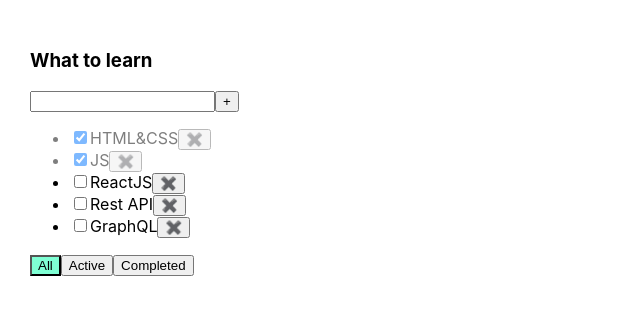
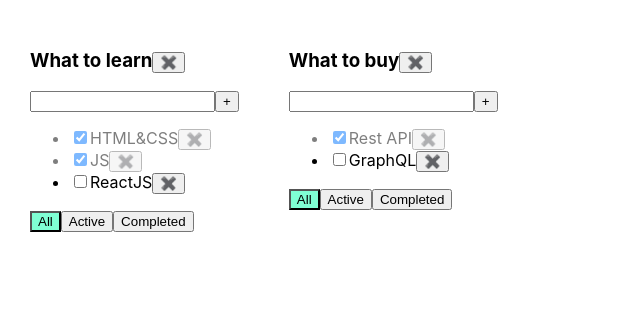
Before and after one commit to dnisaev/todolist, a React (Create React App) app: page / in a window 1280 px wide. Shown: the top 314 px of the page, without its empty margins (0-640 px from the left). Built offline with nearby package versions, Linux system fonts and the light colour scheme.

Commit message:
change Todolist - sprint2 week1

```diff
--- a/src/App.css
+++ b/src/App.css
@@ -22,3 +22,7 @@
 .is-done {
   opacity: 0.5;
 }
+
+.removeTlButton {
+  display: inline-block;
+}
--- a/src/App.tsx
+++ b/src/App.tsx
@@ -1,66 +1,99 @@
 import React, {useState} from 'react';
 import './App.css';
-import {Todolist} from "./components/Todolist";
+import {TaskType, Todolist} from "./components/Todolist";
 import {v1} from "uuid";
 
-export type FilterValuesType = 'all' | 'active' | 'completed'
+export type FilterValuesType = 'active' | 'all' | 'completed';
+type TodolistsType = {
+    id: string
+    title: string
+    filter: FilterValuesType
+};
+type TasksStateType = {
+    [key: string]: Array<TaskType>
+}
 
 function App() {
 
-    let [tasks, setTasks] = useState([
-        {id: v1(), title: "HTML&CSS", isDone: true},
-        {id: v1(), title: "JS", isDone: true},
-        {id: v1(), title: "ReactJS", isDone: false},
-        {id: v1(), title: "Rest API", isDone: false},
-        {id: v1(), title: "GraphQL", isDone: false}
+    let todolistID1 = v1()
+    let todolistID2 = v1()
+
+    let [todolists, setTodolists] = useState<Array<TodolistsType>>([
+        {id: todolistID1, title: 'What to learn', filter: 'all'},
+        {id: todolistID2, title: 'What to buy', filter: 'all'},
     ])
+    let [tasks, setTasks] = useState<TasksStateType>({
+        [todolistID1]: [
+            {id: v1(), title: 'HTML&CSS', isDone: true},
+            {id: v1(), title: 'JS', isDone: true},
+            {id: v1(), title: 'ReactJS', isDone: false},
 
-    function removeTask(id: string) {
-        let filteredTasks = tasks.filter(task => task.id !== id)
-        setTasks(filteredTasks)
+        ],
+        [todolistID2]: [
+            {id: v1(), title: 'Rest API', isDone: true},
+            {id: v1(), title: 'GraphQL', isDone: false},
+        ]
+    })
+
+    function removeTask(id: string, todolistId: string) {
+        let todolistTasks = tasks[todolistId]
+            tasks[todolistId] = todolistTasks.filter(task => task.id !== id)
+        setTasks({...tasks})
     }
-
-    let [filter, setFilter] = useState<FilterValuesType>('all')
-    let tasksForTodoList = tasks
-
-    if (filter === 'active') {
-        tasksForTodoList = tasks.filter(task => task.isDone === false)
+    function addTask(title: string, todolistId: string) {
+        let task = {id: v1(), title: title, isDone: false};
+        let todolistTasks = tasks[todolistId];
+        tasks[todolistId] = [task, ...todolistTasks]
+        setTasks({...tasks});
     }
-    if (filter === 'completed') {
-        tasksForTodoList = tasks.filter(task => task.isDone === true)
-    }
-
-    function changeFilter(value: FilterValuesType) {
-        setFilter(value)
-    }
-
-    function addTask(title: string) {
-        let task = {id: v1(), title: title, isDone: false};
-        let newTasks = [task, ...tasks];
-        setTasks(newTasks);
-        console.log(`add task: ${title}`);
-    }
-
-    function changeTaskStatus(id: string, isDone: boolean){
-        let task = tasks.find(t => t.id === id)
+    function changeTaskStatus(id: string, isDone: boolean, todolistId: string) {
+        let todolistTasks = tasks[todolistId];
+        let task = todolistTasks.find(t => t.id === id)
         if (task) {
             task.isDone = isDone;
-            setTasks([...tasks])
+            setTasks({...tasks})
         }
+    }
+    function changeFilter(value: FilterValuesType, todolistId: string) {
+        let todolist = todolists.find(tl => tl.id === todolistId);
+        if (todolist) {
+            todolist.filter = value
+            setTodolists([...todolists])
+        }
+    }
+    function removeTodolist(id: string){
+        setTodolists(todolists.filter(todolist => todolist.id !== id));
+        delete tasks[id];
+        setTasks({...tasks})
     }
 
     return (
         <div className="App">
-            <Todolist title={"What to learn"}
+            {
+                todolists.map(todolist => {
+                    let allTodolistTasks = tasks[todolist.id]
+                    let tasksForTodoList = allTodolistTasks
+                    if (todolist.filter === 'active') {
+                        tasksForTodoList = allTodolistTasks.filter(task => !task.isDone)
+                    }
+                    if (todolist.filter === 'completed') {
+                        tasksForTodoList = allTodolistTasks.filter(task => task.isDone)
+                    }
+                    return <Todolist key={todolist.id}
+                                     id={todolist.id}
+                                     title={todolist.title}
                                      tasks={tasksForTodoList}
                                      removeTask={removeTask}
                                      changeFilter={changeFilter}
                                      addTask={addTask}
                                      changeTaskStatus={changeTaskStatus}
-                      filter={filter}
+                                     filter={todolist.filter}
+                                     removeTodolist={removeTodolist}
                     />
+                })
+            }
         </div>
     );
-}
+};
 
 export default App;
--- a/src/components/Todolist.tsx
+++ b/src/components/Todolist.tsx
@@ -2,53 +2,57 @@
 import {FilterValuesType} from "../App";
 
 type PropsType = {
+    id: string
     title: string
     tasks: Array<TaskType>
-    removeTask: (taskId: string) => void
-    changeFilter: (value: FilterValuesType) => void
-    addTask: (title: string) => void
-    changeTaskStatus: (id: string, isDone: boolean) => void
+    removeTask: (taskId: string, todolistId: string) => void
+    changeFilter: (value: FilterValuesType, todolistId: string) => void
+    addTask: (title: string, todolistId: string) => void
+    changeTaskStatus: (id: string, isDone: boolean, todolistId: string) => void
     filter: FilterValuesType
+    removeTodolist: (id: string) => void
 }
 
-type TaskType = {
+export type TaskType = {
     id: string
     title: string
     isDone: boolean
 }
 
 export function Todolist(props: PropsType) {
-
     const [title, setTitle] = useState('');
     const [error, setError] = useState<string | null>(null);
-
     const addTask = () => {
         if (title.trim() !== '') {
-            props.addTask(title.trim());
+            props.addTask(title.trim(), props.id);
             setTitle('');
         } else {
             setError('title is required');
         }
     };
-
     const onChangeHandler = (event: ChangeEvent<HTMLInputElement>) => {
         setTitle(event.currentTarget.value);
     };
-
     const onKeyDownHandler = (event: KeyboardEvent<HTMLInputElement>) => {
         setError(null);
-        if (event.key === 'Enter') {addTask()};
+        if (event.key === 'Enter') {
+            addTask()
+        }
+        ;
     };
-
-    const onAllClickHandler = () => {props.changeFilter('all')};
-
-    const onActiveClickHandler = () => {props.changeFilter('active')};
-
-    const obCopletedClickHandler = () => {props.changeFilter('completed')};
-
+    const onAllClickHandler = () => {
+        props.changeFilter('all', props.id)
+    };
+    const onActiveClickHandler = () => {
+        props.changeFilter('active', props.id)
+    };
+    const obCopletedClickHandler = () => {
+        props.changeFilter('completed', props.id)
+    };
     return (
         <div>
-            <h3>{props.title}</h3>
+            <h3 className={"removeTlButton"}>{props.title}</h3>
+            <button onClick={() => props.removeTodolist(props.id)}>✖️</button>
             <div>
                 <input value={title}
                        onChange={onChangeHandler}
@@ -60,13 +64,10 @@
             </div>
             <ul>
                 {props.tasks.map((tasks) => {
-                    // console.log(props)
-                    // debugger
-
-                    const onClickHandler = () => props.removeTask(tasks.id);
+                    const onClickHandler = () => props.removeTask(tasks.id, props.id);
                     const onChangeHandler = (e: ChangeEvent<HTMLInputElement>) => {
                         let newIsDoneValue = e.currentTarget.checked
-                        props.changeTaskStatus(tasks.id, newIsDoneValue)
+                        props.changeTaskStatus(tasks.id, newIsDoneValue, props.id)
                     }
                     return (
                         <li key={tasks.id} className={tasks.isDone ? 'is-done' : ''}>
```
Lines whose indentation alone changed are shown as unchanged.
